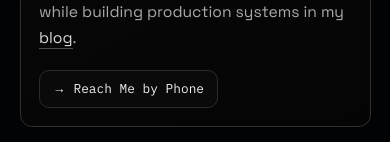
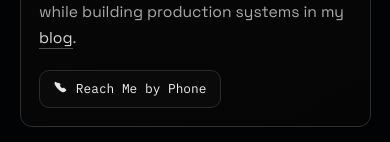
Before and after one commit to owwix/Developer-Portfolio, a Next.js app: page / in a window 390 px wide. Shown: the part 309-451 px from the top of the page. Built offline with nearby package versions, Linux system fonts and the light colour scheme; no server answers.

Commit message:
email and phone logo

```diff
--- a/app/page.tsx
+++ b/app/page.tsx
@@ -36,7 +36,7 @@ type HomeLink = {
       }
 }
 
-type SocialIconType = 'linkedin' | 'github'
+type SocialIconType = 'linkedin' | 'github' | 'email' | 'phone'
 
 type SkillRow = {
   name?: string
@@ -75,13 +75,15 @@ type ProjectRow = {
 
 function inferSocialIcon(link: HomeLink): SocialIconType | null {
   const icon = String(link?.icon || '').toLowerCase()
-  if (icon === 'linkedin' || icon === 'github') return icon
+  if (icon === 'linkedin' || icon === 'github' || icon === 'email' || icon === 'phone') return icon
 
   const label = String(link?.label || '').toLowerCase()
   const url = String(link?.url || '').toLowerCase()
 
   if (label.includes('linkedin') || url.includes('linkedin.com')) return 'linkedin'
   if (label.includes('github') || url.includes('github.com')) return 'github'
+  if (label.includes('email') || url.startsWith('mailto:')) return 'email'
+  if (label.includes('phone') || label.includes('call') || url.startsWith('tel:')) return 'phone'
   return null
 }
 
@@ -91,6 +93,28 @@ function getCustomIconUrl(link: HomeLink): string {
 }
 
 function SocialLinkIcon({ type }: { type: SocialIconType }) {
+  if (type === 'email') {
+    return (
+      <svg aria-hidden="true" viewBox="0 0 24 24">
+        <path
+          d="M3.5 5.5h17a1 1 0 0 1 1 1v11a1 1 0 0 1-1 1h-17a1 1 0 0 1-1-1v-11a1 1 0 0 1 1-1m0 2v.23l8.5 5.67 8.5-5.67V7.5l-8.5 5.67L3.5 7.5m0 2.03v6.97h17V9.53l-7.95 5.3a1 1 0 0 1-1.1 0L3.5 9.53"
+          fill="currentColor"
+        />
+      </svg>
+    )
+  }
+
+  if (type === 'phone') {
+    return (
+      <svg aria-hidden="true" viewBox="0 0 24 24">
+        <path
+          d="M7.26 3.24c.39-.39 1-.49 1.5-.24l2.27 1.13c.56.28.84.92.67 1.53l-.49 1.8a1 1 0 0 0 .25.97l2.57 2.57a1 1 0 0 0 .97.25l1.8-.49c.61-.17 1.25.11 1.53.67L21 13.7c.25.5.15 1.11-.24 1.5l-1.55 1.55c-.98.98-2.43 1.35-3.75.96-2.6-.78-5.28-2.95-7.58-5.25-2.3-2.3-4.47-4.98-5.25-7.58-.39-1.32-.02-2.77.96-3.75z"
+          fill="currentColor"
+        />
+      </svg>
+    )
+  }
+
   if (type === 'linkedin') {
     return (
       <svg aria-hidden="true" viewBox="0 0 24 24">
@@ -179,7 +203,14 @@ export default async function HomePage() {
           </div>
         </div>
         <div className="links">
-          {home?.email ? <span className="pill">Email: {home.email}</span> : null}
+          {home?.email ? (
+            <span className="pill social-link-pill">
+              <span aria-hidden="true" className="link-pill-icon">
+                <SocialLinkIcon type="email" />
+              </span>
+              Email: {home.email}
+            </span>
+          ) : null}
           {(home?.links || []).map((link) => {
             if (!link?.url || String(link.url).toLowerCase().startsWith('mailto:')) return null
             const customIconUrl = getCustomIconUrl(link)
@@ -198,8 +229,11 @@ export default async function HomePage() {
               </a>
             )
           })}
-          <Link href="/reach-by-phone" className="pill-link">
-            → Reach Me by Phone
+          <Link href="/reach-by-phone" className="pill-link social-link-pill">
+            <span aria-hidden="true" className="link-pill-icon">
+              <SocialLinkIcon type="phone" />
+            </span>
+            Reach Me by Phone
           </Link>
         </div>
       </header>
--- a/src/globals/Home.ts
+++ b/src/globals/Home.ts
@@ -64,6 +64,8 @@ export const Home: GlobalConfig = {
             { label: 'None', value: 'none' },
             { label: 'LinkedIn', value: 'linkedin' },
             { label: 'GitHub', value: 'github' },
+            { label: 'Email', value: 'email' },
+            { label: 'Phone', value: 'phone' },
           ],
           admin: {
             description: 'Optional icon shown in the link pill.',
```
Also changed, not shown: 3 other files (tests, documents, lock files or other folders).
